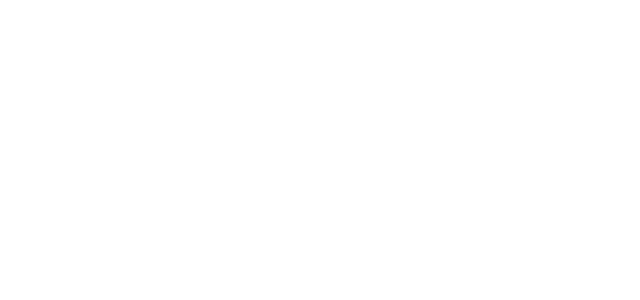
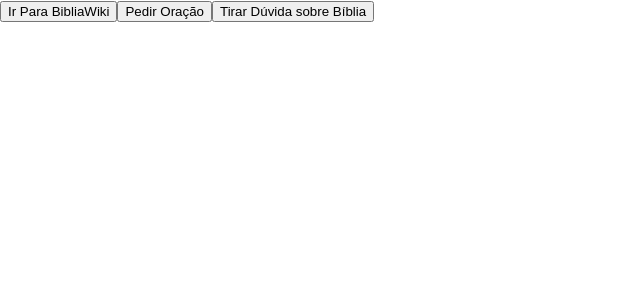
Before and after one commit to Raquel-Wurzler/project_bibliawiki, a React (Create React App) app in the folder bibliawiki/: page / in a window 1280 px wide. Shown: the top 300 px of the page, without its empty margins (0-640 px from the left). Built offline with nearby package versions, Linux system fonts and the light colour scheme.

Commit message:
Adiciona botões no componente HomePage

```diff
--- a/bibliawiki/src/pages/HomePage.jsx
+++ b/bibliawiki/src/pages/HomePage.jsx
@@ -1,7 +1,23 @@
 export default function HomePage() {
   return (
-    <section >
-
+    <section>
+      <div>
+        <button
+          type="button"
+        >
+          Ir Para BibliaWiki
+        </button>
+        <button
+          type="button"
+        >
+          Pedir Oração
+        </button>
+        <button
+          type="button"
+        >
+          Tirar Dúvida sobre Bíblia
+        </button>
+      </div>
     </section>
   )
 }
```
